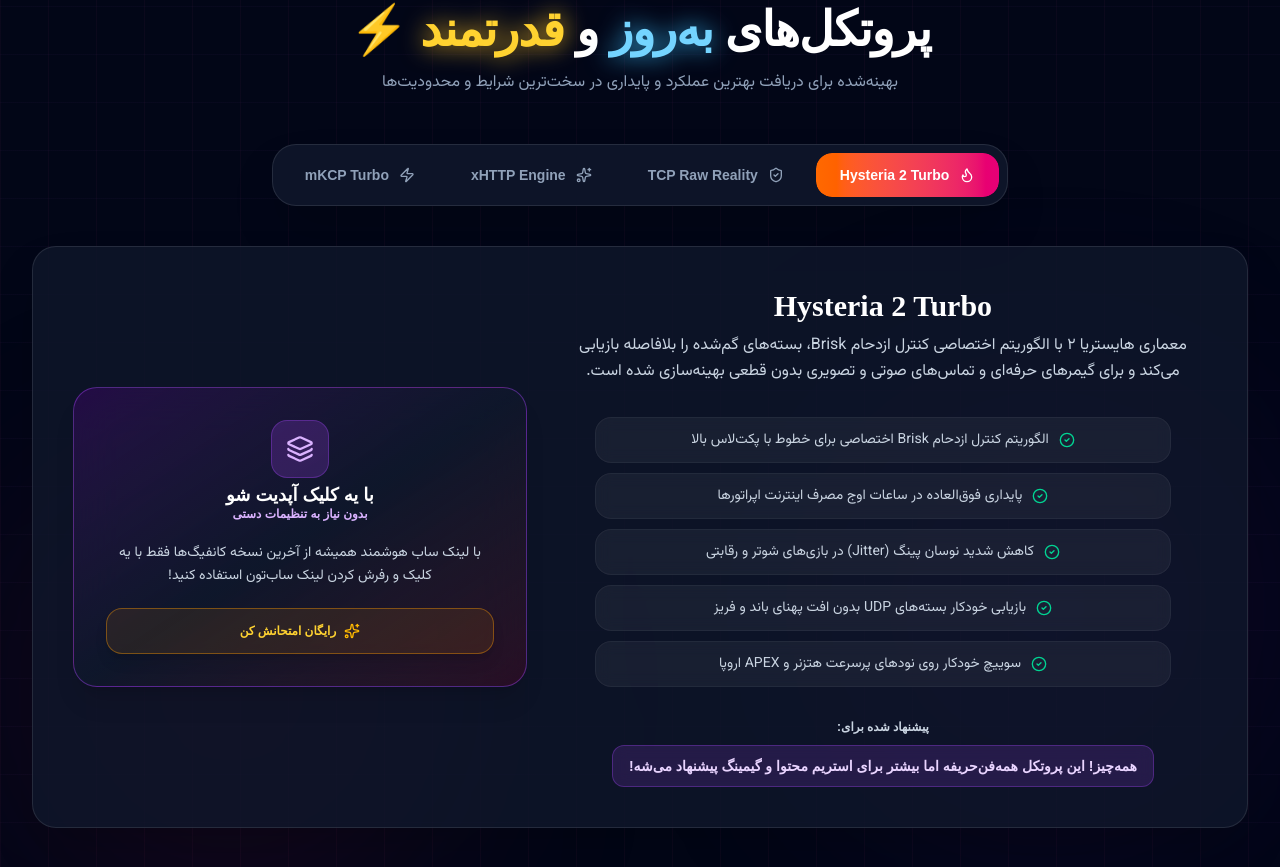
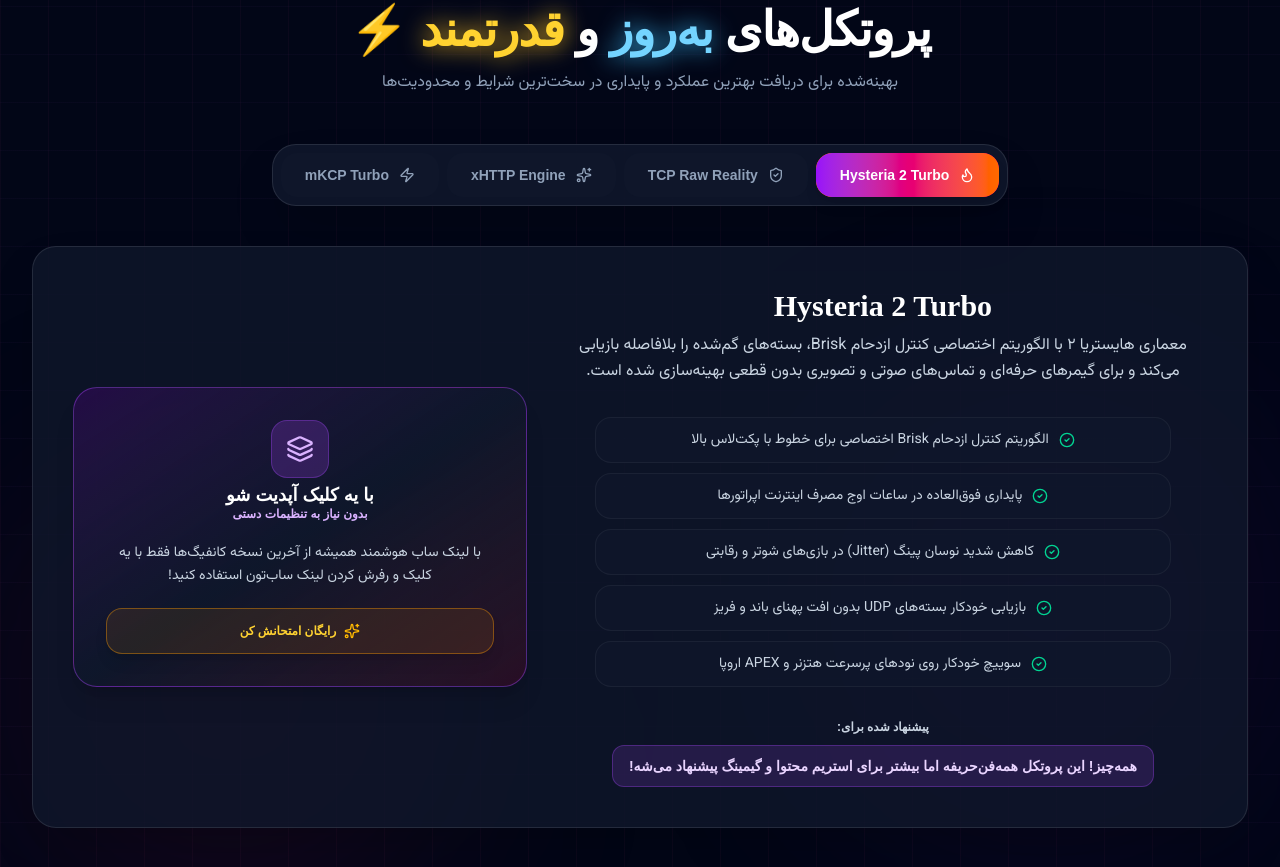
Before and after one commit to Armin20201399/SQnovaWeb, a React (Vite) app: page / in a window 1280 px wide. Shown: the part 897-1764 px from the top of the page. Built offline with nearby package versions, Linux system fonts and the light colour scheme; a web font is replaced by a local one.

Commit message:
کاهش backdrop-blur در تمام کامپوننت‌ها، حذف کامل motion و جایگزینی با CSS transitions

```diff
--- a/src/components/ProtocolDeepDive.tsx
+++ b/src/components/ProtocolDeepDive.tsx
@@ -1,26 +1,16 @@
-import React, { useState } from 'react';
-import { motion } from 'motion/react';
+import { useState } from 'react';
 import { PROTOCOLS_DATA } from '../data/vpnData';
-import {
-  Flame,
-  ShieldCheck,
-  Zap,
-  CheckCircle2,
-  Layers,
-  Sparkles
-} from 'lucide-react';
+import { Flame, ShieldCheck, Zap, CheckCircle2, Layers, Sparkles } from 'lucide-react';
 import { ProtocolType } from '../types';
 import { BinaryText } from './BinaryText';
+import { AmbientGlow } from './ui/AmbientGlow';
 
 interface ProtocolDeepDiveProps {
   onScrollToSection?: (sectionId: string) => void;
 }
 
-const ProtocolDeepDive: React.FC<ProtocolDeepDiveProps> = ({
-  onScrollToSection
-}) => {
+const ProtocolDeepDive = ({ onScrollToSection }: ProtocolDeepDiveProps) => {
   const [selectedProtocolId, setSelectedProtocolId] = useState<ProtocolType>('hysteria2');
-
   const selectedProtocol = PROTOCOLS_DATA.find((p) => p.id === selectedProtocolId) || PROTOCOLS_DATA[0];
 
   const protocolTabInfo = [
@@ -31,33 +21,22 @@ const ProtocolDeepDive: React.FC<ProtocolDeepDiveProps> = ({
   ];
 
   return (
-    <section
-      id="protocols"
-      className="cv-800 py-24 relative overflow-hidden bg-cyber-grid border-t border-white/10"
-    >
-      <div className="absolute top-1/2 right-10 w-96 h-96 bg-purple-900/20 rounded-full blur-[120px] pointer-events-none"></div>
-      <div className="absolute bottom-10 left-10 w-96 h-96 bg-pink-900/20 rounded-full blur-[120px] pointer-events-none"></div>
+    <section id="protocols" className="cv-800 py-24 relative overflow-hidden bg-cyber-grid border-t border-white/10">
+      <AmbientGlow position="top-1/2 right-10" color="bg-purple-900/20" size="w-96 h-96" blur="blur-[120px]" />
+      <AmbientGlow position="bottom-10 left-10" color="bg-pink-900/20" size="w-96 h-96" blur="blur-[120px]" />
 
       <div className="max-w-7xl mx-auto px-4 sm:px-6 lg:px-8 relative z-10">
-
         <div className="text-center max-w-3xl mx-auto mb-12 space-y-4">
-
           <h2 className="text-3xl sm:text-4xl lg:text-5xl font-black text-white tracking-tight text-center">
             <BinaryText binaryClassName="text-sky-500/40" leftBinary="101001" rightBinary="010110">
-              پروتکل‌های{' '}
-              <span className="text-sky-300 drop-shadow-[0_0_12px_rgba(56,189,248,0.9)]">به‌روز</span>{' '}
-              و{' '}
-              <span className="text-amber-300 drop-shadow-[0_0_12px_rgba(251,191,36,0.9)]">قدرتمند</span> ⚡
+              پروتکل‌های <span className="text-sky-300 drop-shadow-[0_0_12px_rgba(56,189,248,0.9)]">به‌روز</span> و <span className="text-amber-300 drop-shadow-[0_0_12px_rgba(251,191,36,0.9)]">قدرتمند</span> ⚡
             </BinaryText>
           </h2>
-
-          <p className="text-slate-400 text-sm sm:text-base leading-relaxed text-center">
-            بهینه‌شده برای دریافت بهترین عملکرد و پایداری در سخت‌ترین شرایط و محدودیت‌ها
-          </p>
+          <p className="text-slate-400 text-sm sm:text-base leading-relaxed text-center">بهینه‌شده برای دریافت بهترین عملکرد و پایداری در سخت‌ترین شرایط و محدودیت‌ها</p>
         </div>
 
         <div className="flex items-center justify-center mb-10">
-          <div className="inline-flex items-center justify-center gap-2 p-2 rounded-3xl bg-slate-900/90 border border-white/10 backdrop-blur-2xl shadow-2xl flex-wrap relative">
+          <div className="inline-flex items-center justify-center gap-2 p-2 rounded-3xl bg-slate-900/90 border border-white/10 shadow-2xl flex-wrap relative">
             {protocolTabInfo.map((tab) => {
               const isSelected = tab.id === selectedProtocolId;
               const TabIcon = tab.icon;
@@ -65,32 +44,16 @@ const ProtocolDeepDive: React.FC<ProtocolDeepDiveProps> = ({
                 <button
                   key={tab.id}
                   onClick={() => setSelectedProtocolId(tab.id)}
-                  className={`relative whitespace-nowrap flex-shrink-0 px-4 sm:px-6 py-3 rounded-2xl text-xs sm:text-sm font-bold transition-colors duration-300 flex items-center justify-center gap-2.5 overflow-hidden group z-10 ${
+                  className={`relative whitespace-nowrap flex-shrink-0 px-4 sm:px-6 py-3 rounded-2xl text-xs sm:text-sm font-bold transition-all duration-300 flex items-center justify-center gap-2.5 overflow-hidden group z-10 ${
                     isSelected
-                      ? 'text-white'
-                      : 'text-slate-400 hover:text-white'
+                      ? `text-white bg-gradient-to-r ${tab.color} shadow-lg`
+                      : 'text-slate-400 hover:text-white bg-slate-900/80 hover:bg-slate-800/80'
                   }`}
                 >
-                  <div className="absolute inset-0 translate-x-[-150%] group-hover:translate-x-[150%] transition-transform duration-1000 ease-in-out bg-gradient-to-r from-transparent via-white/20 to-transparent skew-x-12 pointer-events-none" />
-
                   <TabIcon className="w-4 h-4 flex-shrink-0 relative z-10" />
                   <span className="relative z-10">{tab.label}</span>
-
                   {isSelected && (
-                    <motion.div
-                      layoutId="protocolActiveTab"
-                      initial={{ scale: 0.96, opacity: 0.8 }}
-                      animate={{ scale: 1, opacity: 1 }}
-                      className={`absolute inset-0 bg-gradient-to-r ${tab.color} shadow-lg -z-10`}
-                      transition={{
-                        type: "spring",
-                        stiffness: 160,
-                        damping: 18,
-                        mass: 1,
-                        bounce: 0.2
-                      }}
-                      style={{ borderRadius: '1rem' }}
-                    />
+                    <span className="absolute inset-0 -z-10 bg-gradient-to-r from-purple-600 via-pink-600 to-orange-500" style={{ borderRadius: '1rem' }} />
                   )}
                 </button>
               );
@@ -98,13 +61,9 @@ const ProtocolDeepDive: React.FC<ProtocolDeepDiveProps> = ({
           </div>
         </div>
 
-        {/* ---- ۲.۳: حذف backdrop-blur از کارت اصلی ---- */}
         <div className="rounded-3xl bg-slate-900/80 border border-white/10 p-6 sm:p-10 shadow-2xl relative overflow-hidden text-center transition-all duration-300">
-
           <div className="grid grid-cols-1 lg:grid-cols-12 gap-8 items-center">
-
             <div className="lg:col-span-7 space-y-6 flex flex-col items-center text-center">
-
               <div className="flex flex-col items-center text-center space-y-3">
                 <div className="flex items-center justify-center gap-3 pt-1">
                   <h3 className="text-2xl sm:text-3xl font-black text-white font-['Rajdhani'] text-center">
@@ -113,16 +72,13 @@ const ProtocolDeepDive: React.FC<ProtocolDeepDiveProps> = ({
                     </BinaryText>
                   </h3>
                 </div>
-
-                <p className="text-slate-300 text-sm sm:text-base leading-relaxed max-w-2xl text-center">
-                  {selectedProtocol.description}
-                </p>
+                <p className="text-slate-300 text-sm sm:text-base leading-relaxed max-w-2xl text-center">{selectedProtocol.description}</p>
               </div>
 
               <div className="space-y-3 pt-2 w-full flex flex-col items-center">
                 <div className="space-y-2.5 w-full max-w-xl">
                   {selectedProtocol.features.map((feat, idx) => (
-                    <div key={idx} className="flex items-center justify-center gap-2.5 text-xs sm:text-sm text-slate-300 bg-white/5 p-3 rounded-2xl border border-white/5 backdrop-blur-sm text-center">
+                    <div key={idx} className="flex items-center justify-center gap-2.5 text-xs sm:text-sm text-slate-300 bg-slate-900/80 p-3 rounded-2xl border border-white/5 text-center">
                       <CheckCircle2 className="w-4 h-4 text-emerald-400 flex-shrink-0" />
                       <span>{feat}</span>
                     </div>
@@ -131,42 +87,29 @@ const ProtocolDeepDive: React.FC<ProtocolDeepDiveProps> = ({
               </div>
 
               <div className="pt-2 flex flex-col items-center text-center">
-                <span className="text-xs text-slate-300 block mb-2.5 font-bold text-center">
-                  پیشنهاد شده برای:
-                </span>
-                <div className="text-xs sm:text-sm font-semibold px-4 py-2.5 rounded-xl bg-purple-500/15 border border-purple-500/30 text-purple-200 backdrop-blur-sm text-center max-w-xl">
+                <span className="text-xs text-slate-300 block mb-2.5 font-bold text-center">پیشنهاد شده برای:</span>
+                <div className="text-xs sm:text-sm font-semibold px-4 py-2.5 rounded-xl bg-purple-500/15 border border-purple-500/30 text-purple-200 text-center max-w-xl">
                   {selectedProtocol.id === 'hysteria2'
                     ? 'همه‌چیز! این پروتکل همه‌فن‌حریفه اما بیشتر برای استریم محتوا و گیمینگ پیشنهاد می‌شه!'
-                    : selectedProtocol.bestFor.join(' | ')
-                  }
+                    : selectedProtocol.bestFor.join(' | ')}
                 </div>
               </div>
-
             </div>
 
             <div className="lg:col-span-5 space-y-6 flex flex-col items-center w-full">
-
-              <div className="w-full p-6 sm:p-8 rounded-3xl bg-gradient-to-br from-purple-950/50 via-slate-900/90 to-pink-950/40 border border-purple-500/40 space-y-5 shadow-xl backdrop-blur-xl text-center flex flex-col items-center">
+              <div className="w-full p-6 sm:p-8 rounded-3xl bg-gradient-to-br from-purple-950/50 via-slate-900/90 to-pink-950/40 border border-purple-500/40 space-y-5 shadow-xl text-center flex flex-col items-center">
                 <div className="flex flex-col items-center justify-center gap-2">
                   <div className="p-3.5 rounded-2xl bg-purple-500/20 text-purple-300 border border-purple-500/30">
                     <Layers className="w-7 h-7" />
                   </div>
                   <div>
                     <h4 className="text-lg font-bold text-white">
-                      <BinaryText binaryClassName="text-purple-400/40" leftBinary="01" rightBinary="10">
-                        با یه کلیک آپدیت شو
-                      </BinaryText>
+                      <BinaryText binaryClassName="text-purple-400/40" leftBinary="01" rightBinary="10">با یه کلیک آپدیت شو</BinaryText>
                     </h4>
-                    <p className="text-xs text-purple-300 font-semibold mt-0.5">
-                      بدون نیاز به تنظیمات دستی
-                    </p>
+                    <p className="text-xs text-purple-300 font-semibold mt-0.5">بدون نیاز به تنظیمات دستی</p>
                   </div>
                 </div>
-
-                <p className="text-xs sm:text-sm text-slate-300 leading-relaxed text-center">
-                  با لینک ساب هوشمند همیشه از آخرین نسخه کانفیگ‌ها فقط با یه کلیک و رفرش کردن لینک ساب‌تون استفاده کنید!
-                </p>
-
+                <p className="text-xs sm:text-sm text-slate-300 leading-relaxed text-center">با لینک ساب هوشمند همیشه از آخرین نسخه کانفیگ‌ها فقط با یه کلیک و رفرش کردن لینک ساب‌تون استفاده کنید!</p>
                 {onScrollToSection && (
                   <button
                     onClick={() => onScrollToSection('free-test')}
@@ -177,13 +120,9 @@ const ProtocolDeepDive: React.FC<ProtocolDeepDiveProps> = ({
                   </button>
                 )}
               </div>
-
             </div>
-
           </div>
-
         </div>
-
       </div>
     </section>
   );
```
Also changed, not shown: package.json (+6 -7 lines), src/components/FaqSection.tsx (+31 -90 lines), src/components/ServerStatusSection.tsx (+7 -4 lines), vite.config.ts (+3 -11 lines), 1 other file (tests, documents, lock files or other folders).
